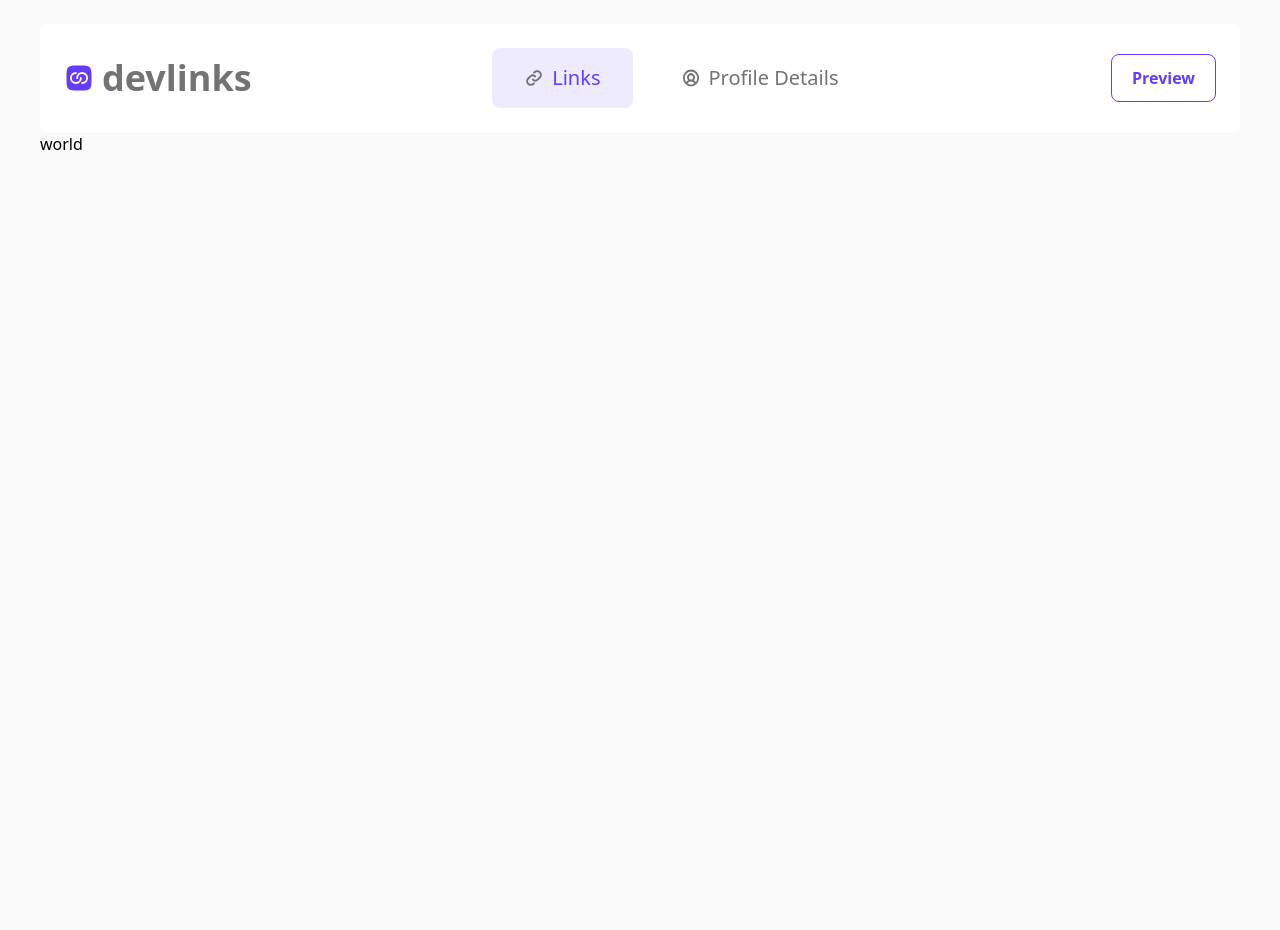
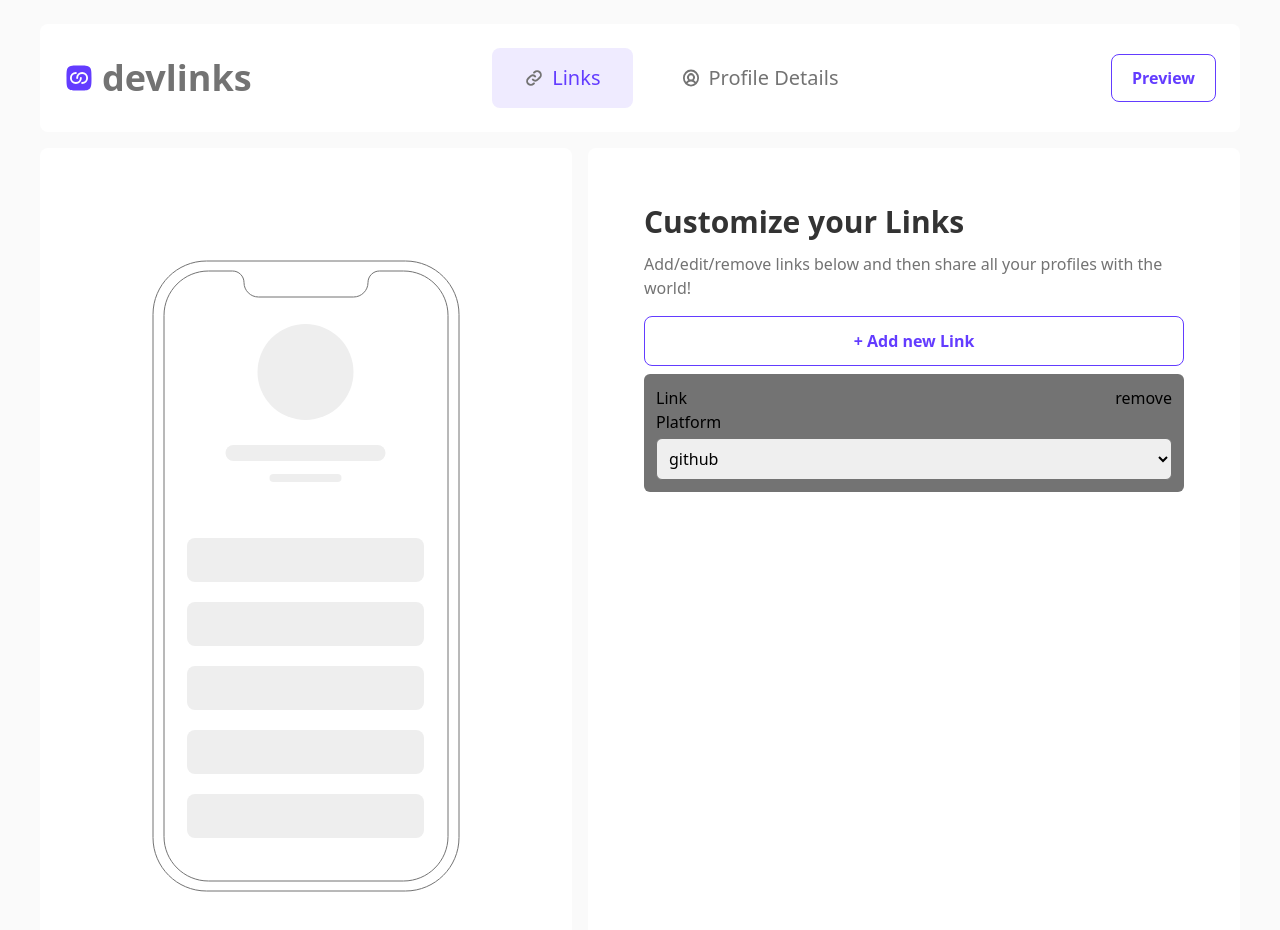
Before and after one commit to Navi003/dev-links, a Next.js app: page / in a window 1280 px wide. Shown: the top 930 px of the page. Before the commit the page ends 800 px from the top, so only its background shows below. Built offline with nearby package versions, Linux system fonts and the light colour scheme.

Commit message:
added Phone aside

```diff
--- /dev/null
+++ b/app/_components/AddLink.jsx
@@ -0,0 +1,18 @@
+import React from "react";
+
+export default function AddLink() {
+  return (
+    <li className="p-3 mt-2 rounded-md bg-text-light">
+      <div className="flex justify-between">
+        <p>Link</p>
+        <p>remove</p>
+      </div>
+      <div className="flex flex-col gap-1 ">
+        <label>Platform</label>
+        <select className="p-2 rounded-md outline-none border-[1px] border-text-light">
+          <option>github</option>
+        </select>
+      </div>
+    </li>
+  );
+}
--- /dev/null
+++ b/app/_components/Button.jsx
@@ -0,0 +1,26 @@
+import Link from "next/link";
+import React from "react";
+
+export default function Button({ children, type, href, className, onClick }) {
+  const style =
+    "px-5 py-3 border-[1px] rounded-lg border-primary broder text-primary font-bold hover:bg-secondary";
+
+  if (type === "button") {
+    return (
+      <button
+        onClick={onClick}
+        className={`${style} ${className ? className : ""}`}
+      >
+        {children}
+      </button>
+    );
+  }
+
+  if (type === "link") {
+    return (
+      <Link className={style} href={href}>
+        {children}
+      </Link>
+    );
+  }
+}
--- /dev/null
+++ b/app/_components/Heading.jsx
@@ -0,0 +1,10 @@
+import React from "react";
+
+export default function Heading({ children, text }) {
+  return (
+    <div>
+      <h2 className="text-3xl font-bold text-text-dark ">{children}</h2>
+      <p className="mt-3 text-text-light">{text}</p>
+    </div>
+  );
+}
--- a/app/_components/Navigation.jsx
+++ b/app/_components/Navigation.jsx
@@ -4,6 +4,7 @@ import logo from "@/assets/images/logo-devlinks-small.svg";
 import Image from "next/image";
 import Link from "next/link";
 import ProfileView from "./ProfileView";
+import Button from "./Button";
 
 export default function Navigation() {
   return (
@@ -14,12 +15,9 @@ export default function Navigation() {
       </div>
       <ProfileView />
       <div>
-        <Link
-          className="px-5 py-3 border-[1px] rounded-lg border-primary broder text-primary font-bold hover:bg-secondary"
-          href="/preview"
-        >
+        <Button type="link" href="/preview">
           Preview
-        </Link>
+        </Button>
       </div>
     </nav>
   );
--- /dev/null
+++ b/app/_components/PhoneAside.jsx
@@ -0,0 +1,12 @@
+import React from "react";
+import Phone from "./Phone";
+
+export default function PhoneAside() {
+  return (
+    <aside className="bg-white rounded-lg p-28">
+      <div>
+        <Phone />
+      </div>
+    </aside>
+  );
+}
--- /dev/null
+++ b/app/_components/UserLinksContainer.jsx
@@ -0,0 +1,20 @@
+import React from "react";
+import Heading from "./Heading";
+import Button from "./Button";
+import AddLink from "./AddLink";
+
+export default function UserLinksContainer() {
+  return (
+    <div className="w-full bg-white rounded-lg p-14">
+      <Heading text="Add/edit/remove links below and then share all your profiles with the world!">
+        Customize your Links
+      </Heading>
+      <Button type="button" className="w-full mt-4">
+        + Add new Link
+      </Button>
+      <ul>
+        <AddLink />
+      </ul>
+    </div>
+  );
+}
--- /dev/null
+++ b/app/_components/UserProfileContainer.jsx
@@ -0,0 +1,12 @@
+import React from "react";
+import Heading from "./Heading";
+
+export default function UserProfileContainer() {
+  return (
+    <div className="w-full bg-white rounded-lg">
+      <Heading text="Add/edit/remove links below and then share all your profiles with the world!">
+        Customize your Links
+      </Heading>
+    </div>
+  );
+}
--- a/app/page.js
+++ b/app/page.js
@@ -1,12 +1,17 @@
 import React from "react";
 import Container from "./_components/Container";
 import Navigation from "./_components/Navigation";
+import PhoneAside from "./_components/PhoneAside";
+import UserLinksContainer from "./_components/UserLinksContainer";
 
 export default function Home() {
   return (
     <Container>
       <Navigation />
-      <h1> world </h1>
+      <main className="flex gap-4 mt-4">
+        <PhoneAside />
+        <UserLinksContainer />
+      </main>
     </Container>
   );
 }
```
